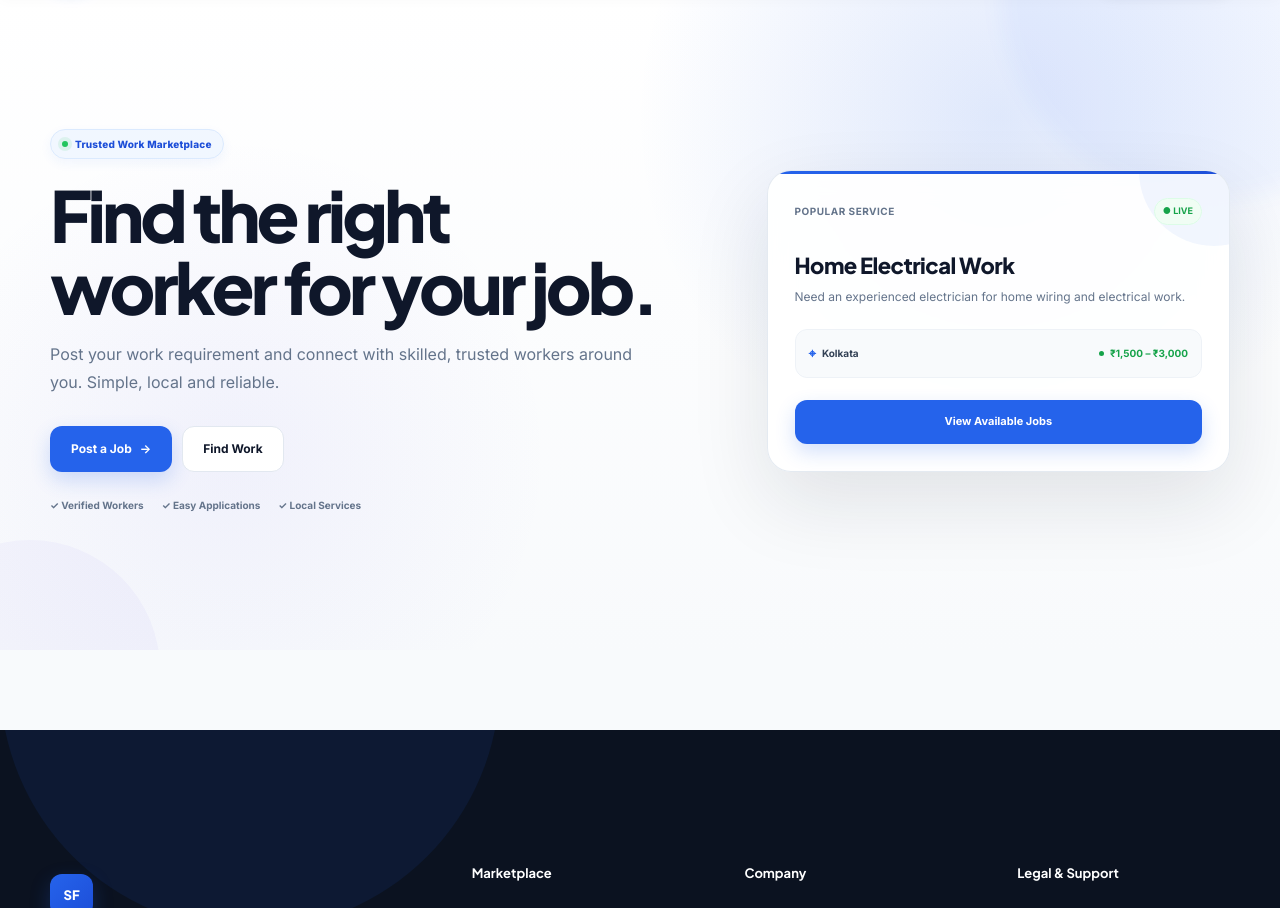
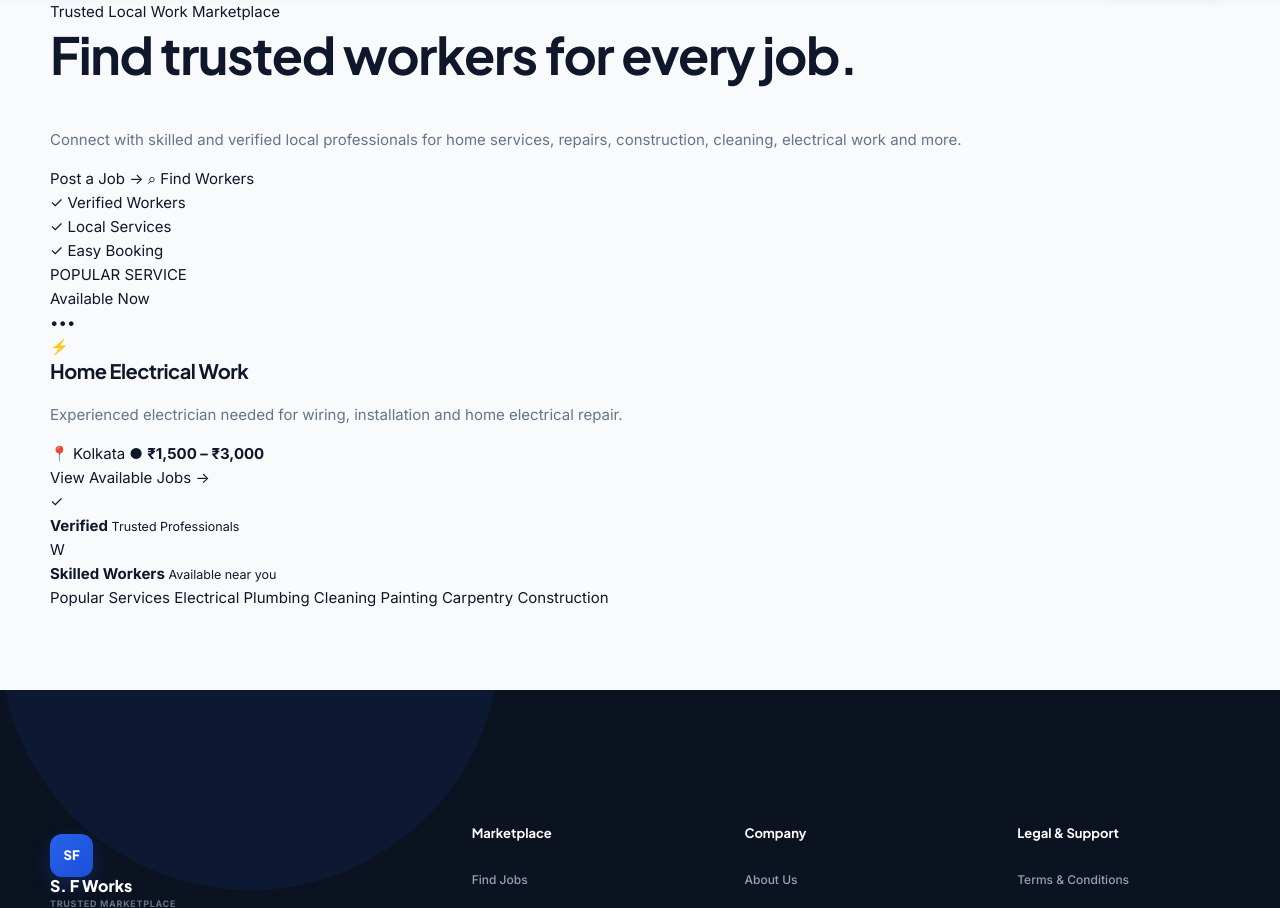
Before and after one commit to gitagenterprise-bit/S.F-Works-marketplace-, a Flask app: page / in a window 1280 px wide. Shown: the part 77-985 px from the top of the page. Run offline with Flask 3, Linux system fonts and the light colour scheme.

Commit message:
Update home.html

```diff
--- a/templates/public/home.html
+++ b/templates/public/home.html
@@ -1,75 +1,78 @@
 {% extends "base.html" %}
-
 
 {% block title %}
 S. F Works — Find Trusted Workers & Local Jobs
 {% endblock %}
 
-
 {% block extra_css %}
 
 <link
     rel="stylesheet"
-    href="{{ url_for(
-        'static',
-        filename='css/home.css'
-    ) }}"
+    href="{{ url_for('static', filename='css/home.css') }}"
 >
 
 {% endblock %}
-
 
 {% block content %}
 
 <main class="home-page">
 
+    <!-- =====================================================
+         PREMIUM HERO
+    ====================================================== -->
+
+    <section class="premium-hero">
+
+        <!-- BACKGROUND DECORATION -->
+
+        <div class="hero-orb hero-orb-one"></div>
+        <div class="hero-orb hero-orb-two"></div>
+        <div class="hero-grid-pattern"></div>
+
+
+        <div class="container premium-hero-container">
+
             <!-- =================================================
-         HERO SECTION
+                 LEFT CONTENT
             ================================================== -->
 
-    <section class="hero">
+            <div class="premium-hero-content">
 
-        <div class="container hero-grid">
+                <div class="premium-badge">
+                    <span class="badge-dot"></span>
+                    Trusted Local Work Marketplace
+                </div>
 
 
-            <!-- =================================================
-                 HERO CONTENT
-            ================================================== -->
+                <h1 class="premium-title">
 
-            <div class="hero-content">
+                    Find trusted workers
+                    <span>for every job.</span>
 
-                <span class="hero-badge">
-                    Trusted Work Marketplace
-                </span>
-
-
-                <h1>
-                    Find the right worker
-                    for your job.
                 </h1>
 
 
-                <p>
-                    Post your work requirement and connect
-                    with skilled, trusted workers around you.
-                    Simple, local and reliable.
+                <p class="premium-description">
+
+                    Connect with skilled and verified local professionals
+                    for home services, repairs, construction, cleaning,
+                    electrical work and more.
+
                 </p>
 
 
-                <!-- HERO ACTIONS -->
+                <!-- CTA -->
 
-                <div class="hero-actions">
+                <div class="premium-actions">
 
                     <a
                         href="/post-job"
-                        class="btn btn-primary"
+                        class="premium-btn premium-btn-primary"
                     >
 
-                        <span>
-                            Post a Job
-                        </span>
+                        <span>Post a Job</span>
 
-                        <span aria-hidden="true">
+                        <span class="btn-arrow">
                             →
                         </span>
 
@@ -78,32 +81,61 @@ S. F Works — Find Trusted Workers & Local Jobs
 
                     <a
                         href="/jobs"
-                        class="btn btn-outline"
+                        class="premium-btn premium-btn-secondary"
                     >
-                        Find Work
+
+                        <span class="search-icon">
+                            ⌕
+                        </span>
+
+                        Find Workers
+
                     </a>
 
                 </div>
 
 
-                <!-- TRUST INDICATORS -->
+                <!-- TRUST -->
 
-                <div
-                    class="hero-trust"
-                    aria-label="Marketplace benefits"
-                >
+                <div class="premium-trust">
 
-                    <span>
-                        ✓ Verified Workers
+                    <div class="trust-item">
+
+                        <span class="trust-icon">
+                            ✓
                         </span>
 
                         <span>
-                        ✓ Easy Applications
+                            Verified Workers
+                        </span>
+
+                    </div>
+
+
+                    <div class="trust-item">
+
+                        <span class="trust-icon">
+                            ✓
                         </span>
 
                         <span>
-                        ✓ Local Services
+                            Local Services
                         </span>
+
+                    </div>
+
+
+                    <div class="trust-item">
+
+                        <span class="trust-icon">
+                            ✓
+                        </span>
+
+                        <span>
+                            Easy Booking
+                        </span>
+
+                    </div>
 
                 </div>
 
@@ -111,67 +143,162 @@ S. F Works — Find Trusted Workers & Local Jobs
 
 
             <!-- =================================================
-                 FEATURED JOB CARD
+                 RIGHT VISUAL
             ================================================== -->
 
-            <article class="hero-card">
+            <div class="premium-hero-visual">
 
 
-                <!-- CARD HEADER -->
+                <!-- MAIN CARD -->
 
-                <div class="hero-card-header">
+                <div class="premium-job-card">
 
-                    <span>
-                        Popular Service
+                    <div class="job-card-top">
+
+                        <div>
+
+                            <span class="job-card-label">
+                                POPULAR SERVICE
                             </span>
 
-                    <span>
-                        ● Live
-                    </span>
+                            <div class="live-status">
+                                <span></span>
+                                Available Now
+                            </div>
+
+                        </div>
+
+                        <div class="job-card-menu">
+                            •••
+                        </div>
 
                     </div>
 
 
-                <!-- JOB TITLE -->
+                    <div class="service-icon-box">
+                        ⚡
+                    </div>
+
 
                     <h3>
                         Home Electrical Work
                     </h3>
 
 
-                <!-- JOB DESCRIPTION -->
-
                     <p>
-                    Need an experienced electrician
-                    for home wiring and electrical work.
+                        Experienced electrician needed for
+                        wiring, installation and home electrical repair.
                     </p>
 
 
-                <!-- JOB META -->
-
-                <div class="job-meta">
+                    <div class="job-location">
 
                         <span>
-                        Kolkata
+                            📍 Kolkata
                         </span>
 
                         <span>
+                            ●
+                        </span>
+
+                        <strong>
                             ₹1,500 – ₹3,000
-                    </span>
+                        </strong>
 
                     </div>
 
 
-                <!-- CARD ACTION -->
-
                     <a
                         href="/jobs"
-                    class="btn btn-primary"
+                        class="job-card-button"
                     >
+
                         View Available Jobs
+
+                        <span>
+                            →
+                        </span>
+
                     </a>
 
-            </article>
+                </div>
+
+
+                <!-- FLOATING VERIFIED CARD -->
+
+                <div class="floating-card verified-floating">
+
+                    <div class="floating-icon">
+                        ✓
+                    </div>
+
+                    <div>
+
+                        <strong>
+                            Verified
+                        </strong>
+
+                        <small>
+                            Trusted Professionals
+                        </small>
+
+                    </div>
+
+                </div>
+
+
+                <!-- FLOATING WORKER CARD -->
+
+                <div class="floating-card worker-floating">
+
+                    <div class="mini-avatar">
+                        W
+                    </div>
+
+                    <div>
+
+                        <strong>
+                            Skilled Workers
+                        </strong>
+
+                        <small>
+                            Available near you
+                        </small>
+
+                    </div>
+
+                </div>
+
+
+                <!-- GLOW -->
+
+                <div class="visual-glow"></div>
+
+            </div>
+
+        </div>
+
+
+        <!-- =====================================================
+             BOTTOM SERVICE STRIP
+        ====================================================== -->
+
+        <div class="hero-service-strip">
+
+            <div class="container service-strip-inner">
+
+                <span class="service-title">
+                    Popular Services
+                </span>
+
+                <span>Electrical</span>
+                <span>Plumbing</span>
+                <span>Cleaning</span>
+                <span>Painting</span>
+                <span>Carpentry</span>
+                <span>Construction</span>
+
+            </div>
 
         </div>
 
```
Lines whose indentation alone changed are shown as unchanged.
